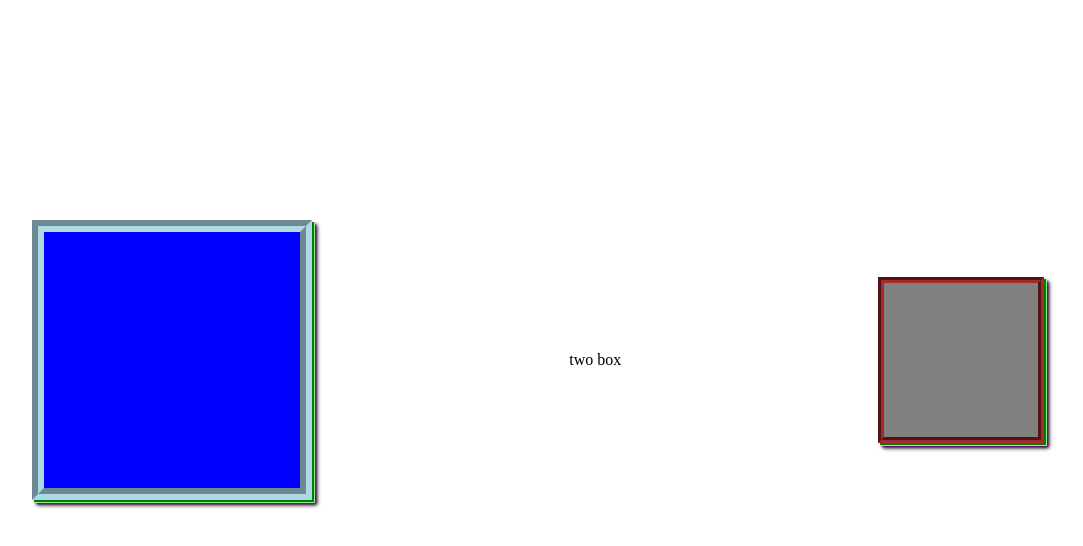
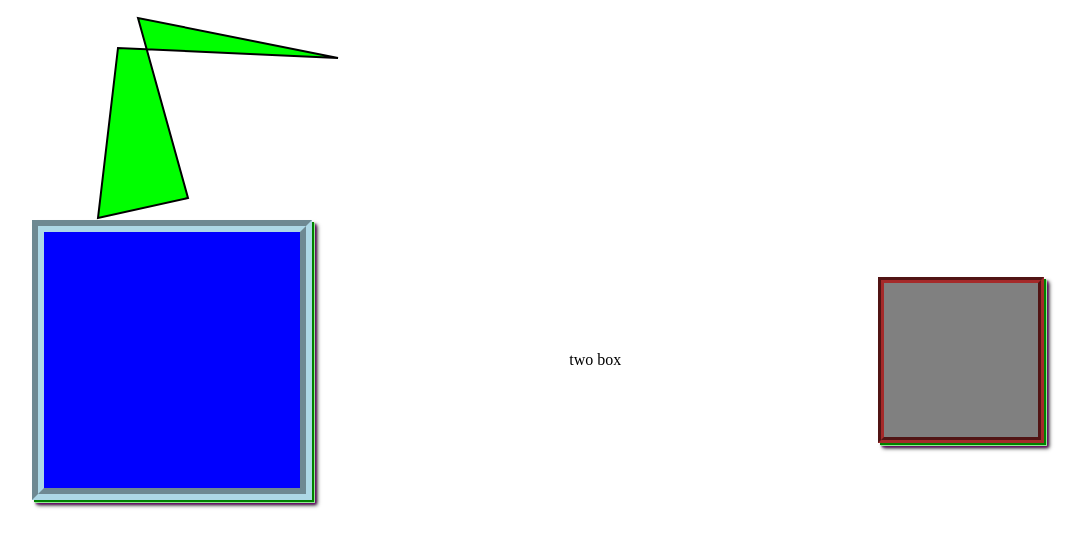
Before and after one commit to samhhhhh/samhhhhh.github.io, a plain HTML site: page box.html in a window 1280 px wide. Shown: the whole page, without its empty margins (70-1153 px from the left). Drawn offline with Linux system fonts and the light colour scheme.

Commit message:
Update box.html

```diff
--- a/box.html
+++ b/box.html
@@ -40,11 +40,18 @@
       justify-content: space-between;
       align-items:center;
     }
+    svg {
+      z-index:2;
+    }
   </style>
 </head>
 <body><div id="biggerbox"
   <a onclick="theBox()"><div id="thebox"></div></a>
   <p>two box</p>
   <a onclick="theBox()"><div id="otherbox"></div></a></div>
+  <svg height="400" width="600">
+    <polygon points="200,10 250,190 160,210 180,40 400,50" style="fill:lime;stroke:black;stroke-width:2" />
+    Sorry, your browser does not support inline SVG.
+  </svg>
 </body>
 </html>
```
Lines whose indentation alone changed are shown as unchanged.
